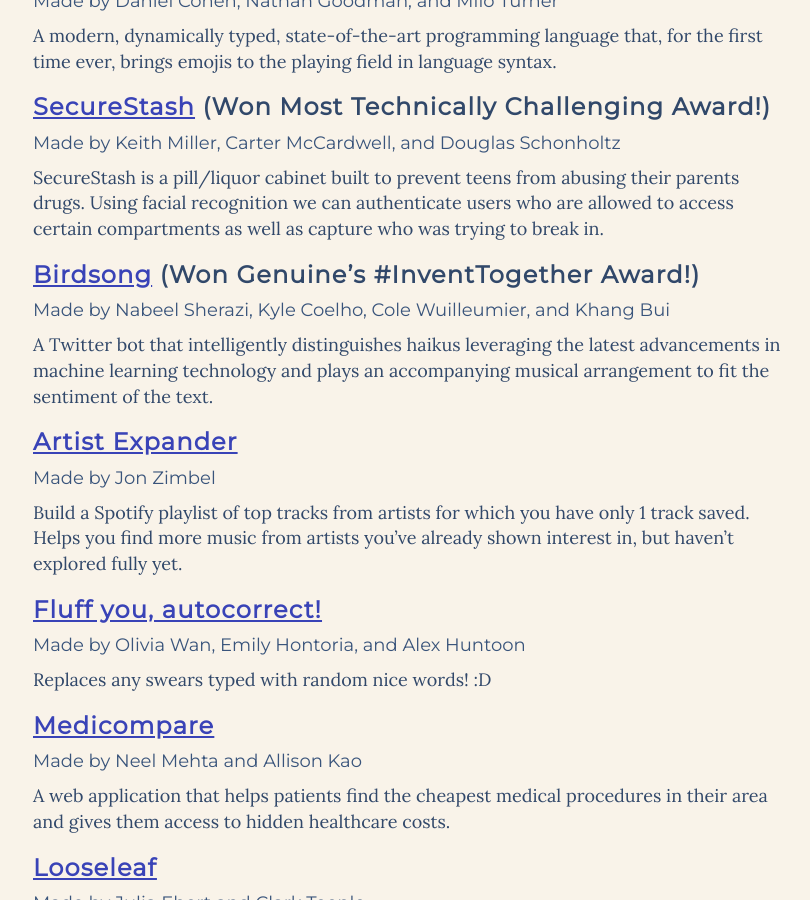
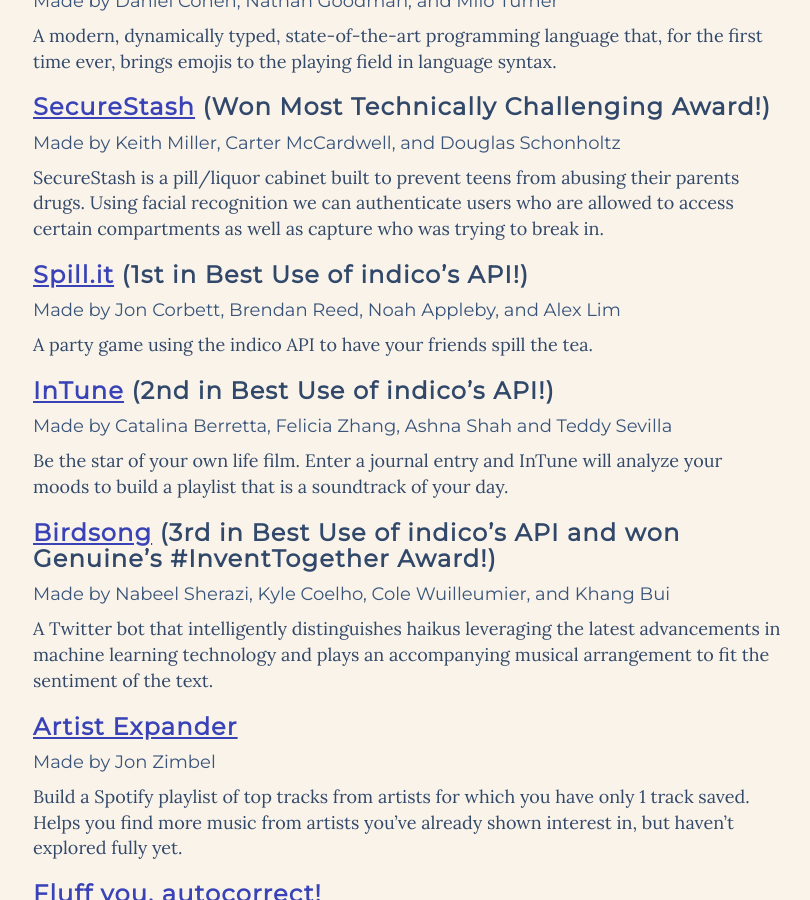
Before and after one commit to HackBeanpot/Projects, a Jekyll site: the page built from 2017-projects.md, in a window 1280 px wide and 900 px high, scrolled down 668 px. Shown: the whole window, without its empty margins (232-1042 px from the left). Built offline with Jekyll 4.4.1, drawn with Linux system fonts in a browser that asks for light colours; some of the changed text lies outside the part shown.

Commit message:
Add indico winners

```diff
--- a/2017-projects.md
+++ b/2017-projects.md
@@ -33,7 +33,19 @@
 
 SecureStash is a pill/liquor cabinet built to prevent teens from abusing their parents drugs. Using facial recognition we can authenticate users who are allowed to access certain compartments as well as capture who was trying to break in.
 
-### [Birdsong](https://github.com/wet-cole/birdsongbot) (Won Genuine's #InventTogether Award!) ###
+### [Spill.it](https://github.com/breedy231/spillit) (1st in Best Use of indico's API!) ###
+
+#### Made by Jon Corbett, Brendan Reed, Noah Appleby, and Alex Lim ####
+
+A party game using the indico API to have your friends spill the tea.
+
+### [InTune](https://github.com/feliciazhang/in-tune) (2nd in Best Use of indico's API!) ###
+
+#### Made by Catalina Berretta, Felicia Zhang, Ashna Shah and Teddy Sevilla ####
+
+Be the star of your own life film. Enter a journal entry and InTune will analyze your moods to build a playlist that is a soundtrack of your day.
+
+### [Birdsong](https://github.com/wet-cole/birdsongbot) (3rd in Best Use of indico's API and won Genuine's #InventTogether Award!) ###
 
 #### Made by Nabeel Sherazi, Kyle Coelho, Cole Wuilleumier, and Khang Bui ####
 
```
Also changed, not shown: other parts of 2017-projects.md (+0 -12 lines).
